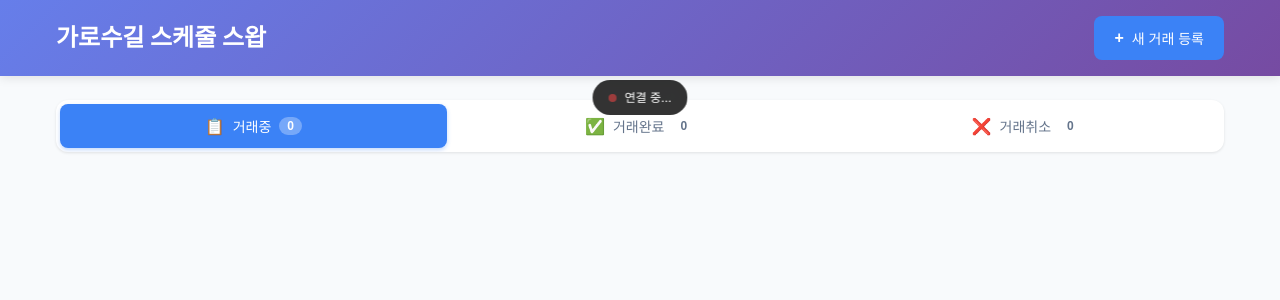
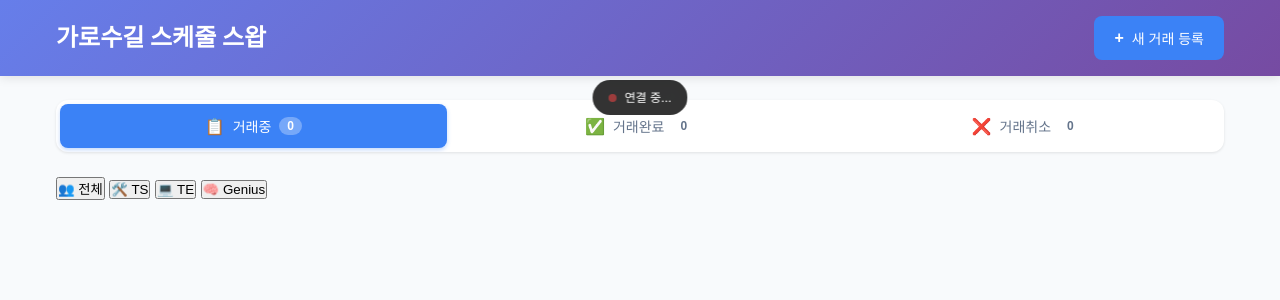
Before and after one commit to ohseyong/ohseyong.github.io, a Jekyll site: the page shift-swap/index.html, which Jekyll copies as it is, in a window 1280 px wide. Shown: the top 300 px of the page. Built offline with Jekyll 4.4.1, drawn with Linux system fonts in a browser that asks for light colours; comment, search, counter and statistics services are not loaded.

Commit message:
Update index.html

```diff
--- a/shift-swap/index.html
+++ b/shift-swap/index.html
@@ -66,6 +66,26 @@
                 </button>
             </nav>
 
+            <!-- 역할별 필터 -->
+            <div class="role-filter">
+                <button class="role-filter-btn active" data-role="all">
+                    <span class="filter-icon">👥</span>
+                    전체
+                </button>
+                <button class="role-filter-btn" data-role="TS">
+                    <span class="filter-icon">🛠️</span>
+                    TS
+                </button>
+                <button class="role-filter-btn" data-role="TE">
+                    <span class="filter-icon">💻</span>
+                    TE
+                </button>
+                <button class="role-filter-btn" data-role="Genius">
+                    <span class="filter-icon">🧠</span>
+                    Genius
+                </button>
+            </div>
+
             <!-- 시프트 리스트 -->
             <div class="shift-list" id="shiftList">
                 <!-- 동적으로 생성됨 -->
@@ -92,6 +112,16 @@
                 <div class="form-group">
                     <label for="name">내 이름 *</label>
                     <input type="text" id="name" name="name" required placeholder="홍길동">
+                </div>
+
+                <div class="form-group">
+                    <label>나의 역할 *</label>
+                    <div class="role-buttons">
+                        <button type="button" class="role-btn" data-role="TS">TS</button>
+                        <button type="button" class="role-btn" data-role="TE">TE</button>
+                        <button type="button" class="role-btn" data-role="Genius">Genius</button>
+                    </div>
+                    <input type="hidden" id="role" name="role" required>
                 </div>
 
                 <!-- 거래 유형 탭 -->
```
